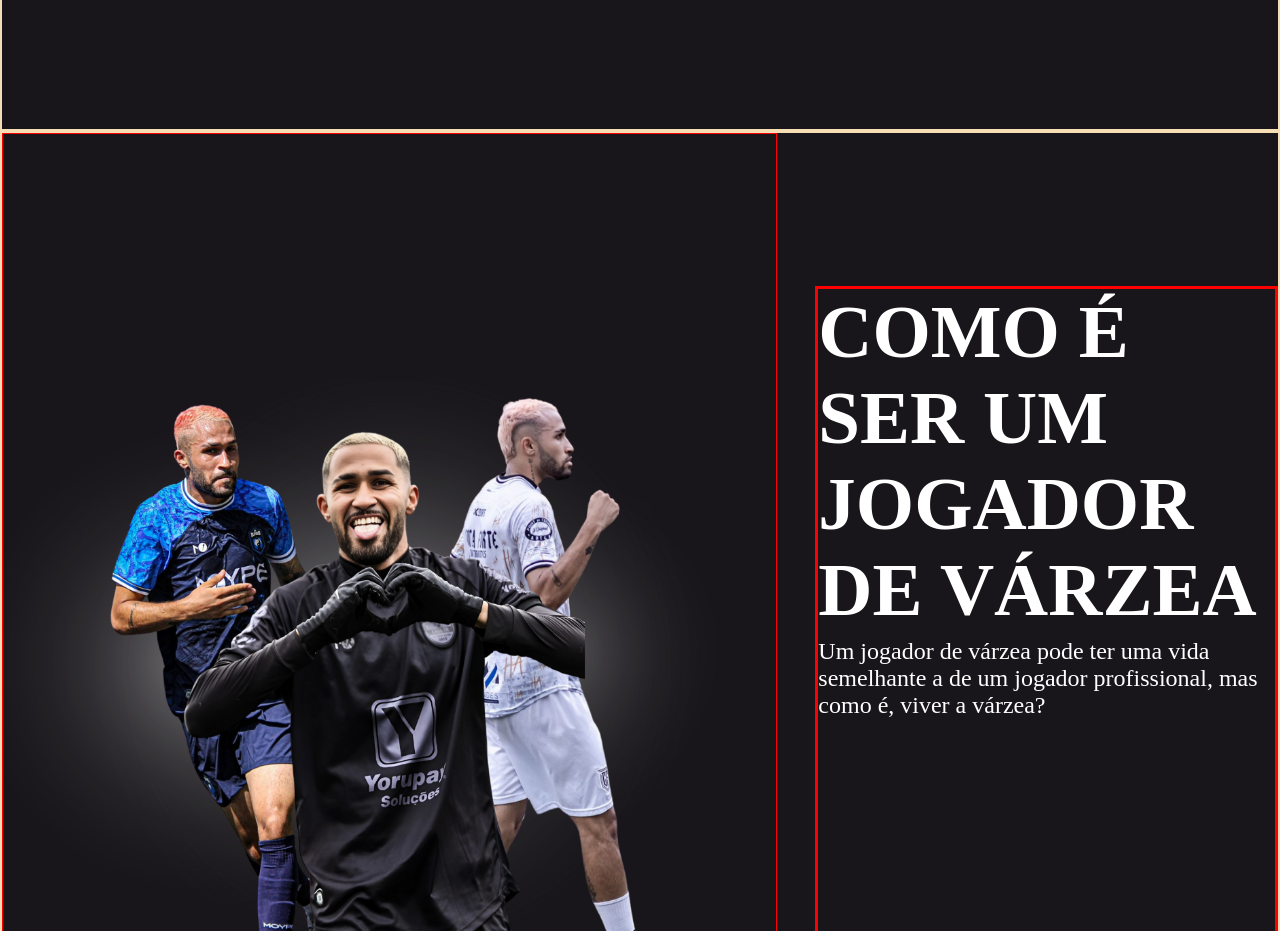
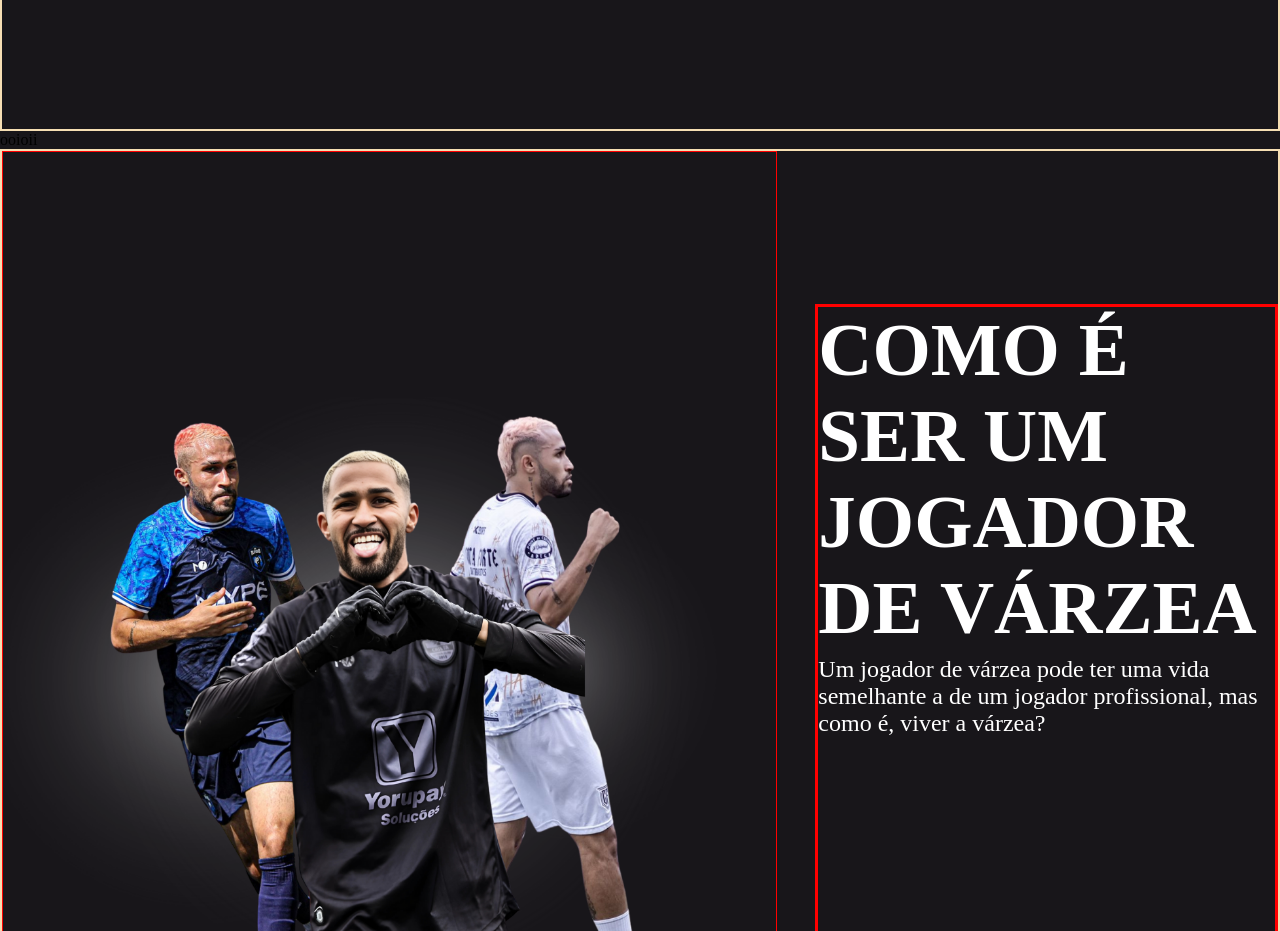
Before and after one commit to CaioSousavs/Projeto-Varzea-Brasileira, a plain HTML site: page Projeto individual/Public/index.html in a window 1280 px wide. Shown: the part 840-1771 px from the top of the page. Drawn offline with Linux system fonts and the light colour scheme.

Commit message:
Subindo sem erros

```diff
--- a/Projeto individual/Public/index.html
+++ b/Projeto individual/Public/index.html
@@ -32,6 +32,7 @@
     </div>
       <img src="assets/menino.png" alt="">
     </div>
+    <div>ooioii</div>
 
     <div class="container1">
          <div class="img2">
```
